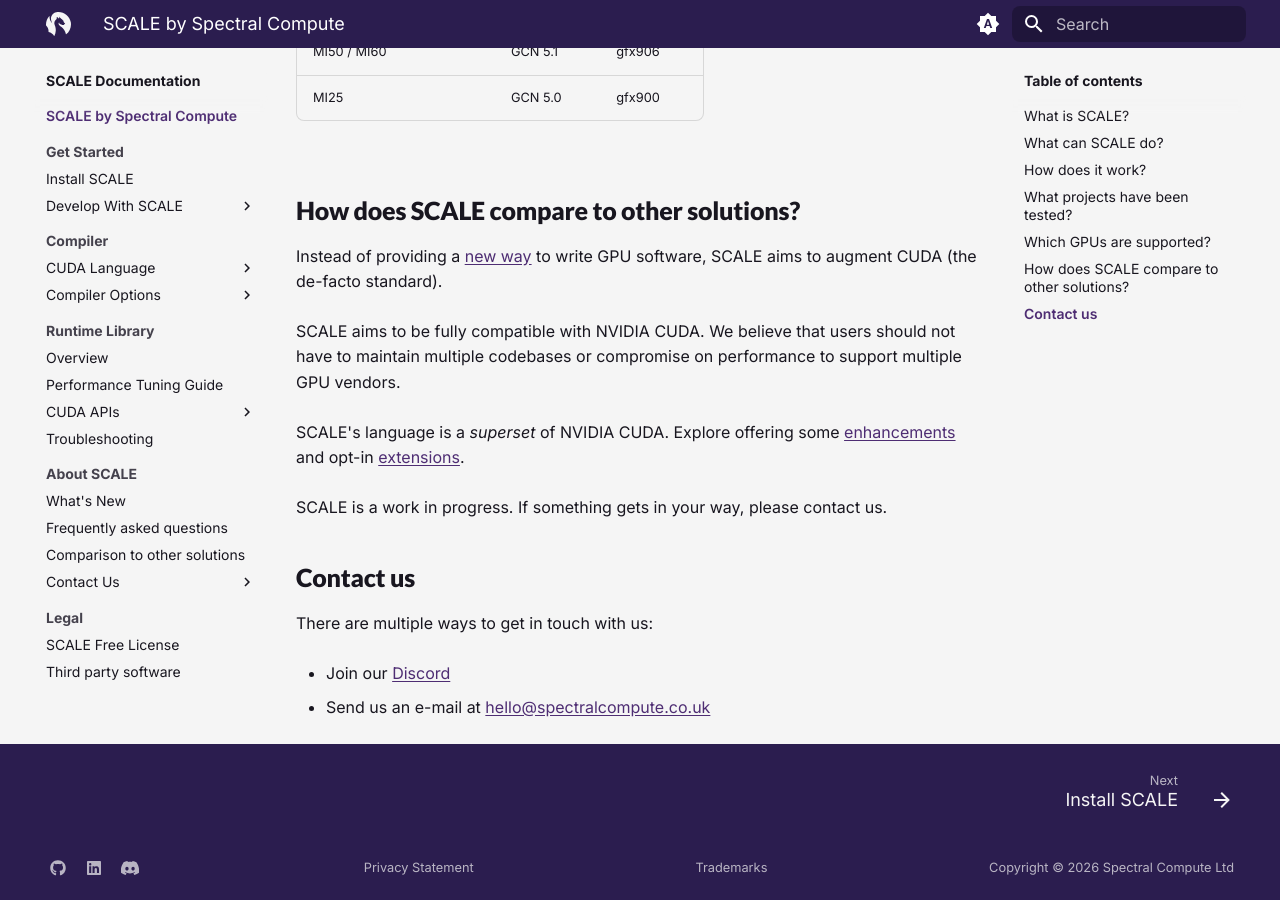
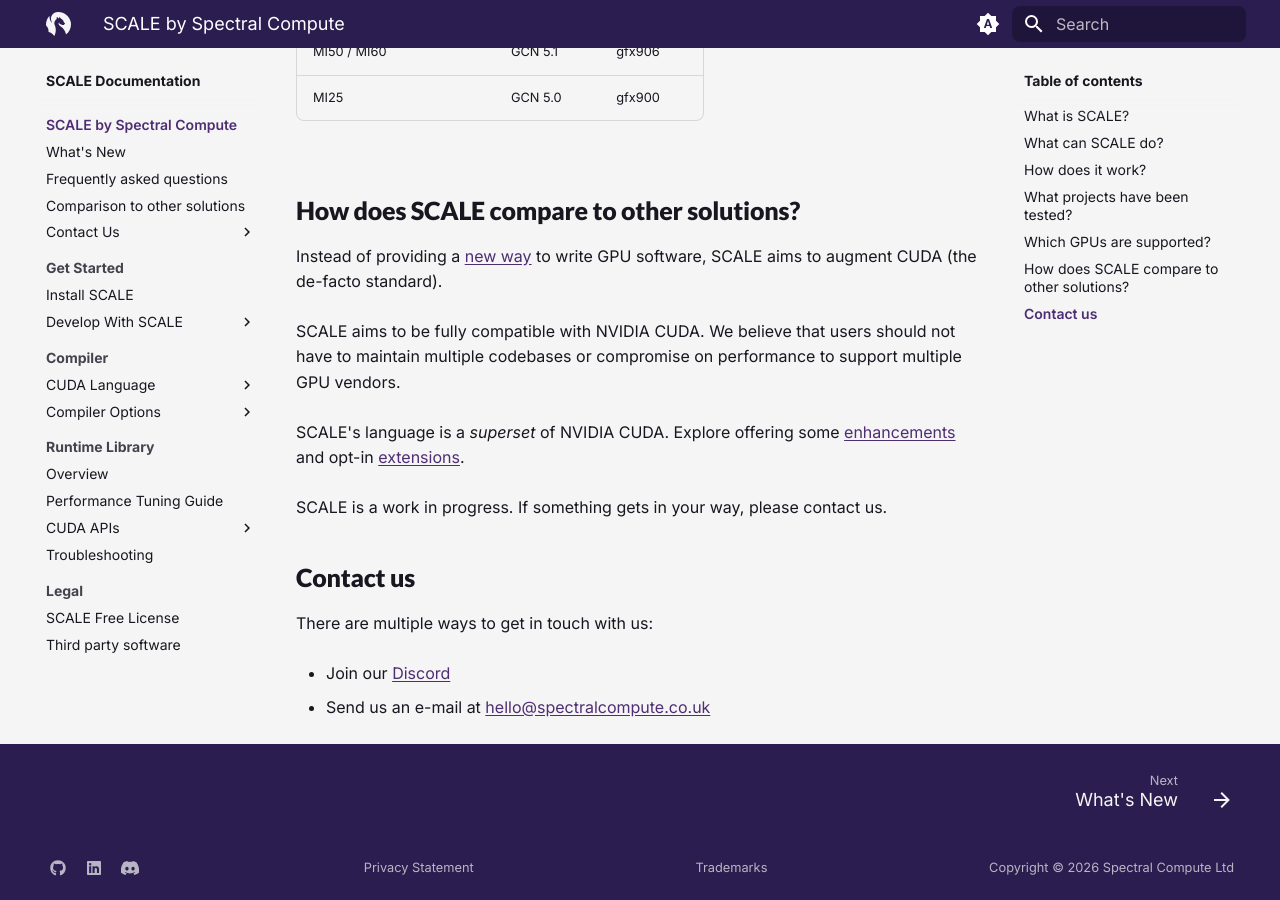
Before and after one commit to spectral-compute/scale-docs, an MkDocs documentation site: the page built from docs/README.md, in a window 1280 px wide and 900 px high, scrolled down 2287 px. Built offline with MkDocs 1.6.1 and Material for MkDocs 9.7.7, drawn with Linux system fonts in a browser that asks for light colours; the version menu is left out.

Commit message:
Promote "About SCALE" to a top-level section under the home page
Restructure the sidebar so the home page ("SCALE by Spectral Compute")
becomes the top-of-nav section that contains What's New, FAQ,
Comparison, and Contact Us — mirroring AMD's HIP documentation
layout. The standalone "About SCALE" group at the bottom of the
sidebar is removed.

mkdocs.yml:
- Enable Material's `navigation.indexes` feature so a section header
  can also act as a clickable link to an index page.
- Replace the lone top-level `README.md` entry and the bottom
  `About SCALE:` group with a single `SCALE by Spectral Compute:`
  section whose first child is `README.md` (the index page),
  followed by the former About SCALE contents in their original
  order.

The home page URL (`/`) is unchanged, so no redirects or external
links are affected.

```diff
--- a/mkdocs.yml
+++ b/mkdocs.yml
@@ -35,6 +35,7 @@ theme:
         name: Switch to light mode
   features:
     - navigation.sections
+    - navigation.indexes
     - navigation.top
     - navigation.footer
     - navigation.instant
@@ -127,7 +128,14 @@ markdown_extensions:
 
 
 nav:
-  - README.md
+  - SCALE by Spectral Compute:
+      - README.md
+      - manual/changelogs/whats-new.md
+      - manual/faq.md
+      - manual/comparison.md
+      - Contact Us:
+          - contact/report-a-bug.md
+          - contact/join-our-discord.md
 
   - Get Started:
       - manual/tutorials/how-to-install.md
@@ -165,14 +173,6 @@ nav:
 
       - manual/library/troubleshooting.md
 
-  - About SCALE:
-      - manual/changelogs/whats-new.md
-      - manual/faq.md
-      - manual/comparison.md
-      - Contact Us:
-          - contact/report-a-bug.md
-          - contact/join-our-discord.md
-
   - Legal:
       - licensing.md
       - notices.md
```
